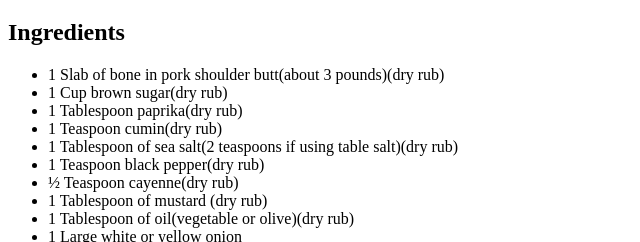
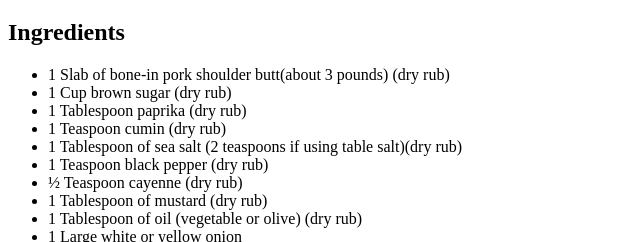
Before and after one commit to NSTokugawa/Odin-Recipes, a plain HTML site: page recipes/pulledpork-and-slaw.html in a window 1280 px wide. Shown: the part 813-1055 px from the top of the page, 0-640 px from the left. Drawn offline with Linux system fonts and the light colour scheme.

Commit message:
Fixed type-o, formatting

```diff
--- a/recipes/pulledpork-and-slaw.html
+++ b/recipes/pulledpork-and-slaw.html
@@ -15,15 +15,15 @@
   <h1>Pulled Pork</h1>
   <h2>Ingredients</h2>
     <ul>
-      <li>1 Slab of bone in pork shoulder butt(about 3 pounds)(dry rub)</li>
-      <li>1 Cup brown sugar(dry rub)</li>
-      <li>1 Tablespoon paprika(dry rub)</li>
-      <li>1 Teaspoon cumin(dry rub)</li>
-      <li>1 Tablespoon of sea salt(2 teaspoons if using table salt)(dry rub)</li>
-      <li>1 Teaspoon black pepper(dry rub)</li>
-      <li>½ Teaspoon cayenne(dry rub)</li>
+      <li>1 Slab of bone-in pork shoulder butt(about 3 pounds) (dry rub)</li>
+      <li>1 Cup brown sugar (dry rub)</li>
+      <li>1 Tablespoon paprika (dry rub)</li>
+      <li>1 Teaspoon cumin (dry rub)</li>
+      <li>1 Tablespoon of sea salt (2 teaspoons if using table salt)(dry rub)</li>
+      <li>1 Teaspoon black pepper (dry rub)</li>
+      <li>½ Teaspoon cayenne (dry rub)</li>
       <li>1 Tablespoon of mustard (dry rub)</li>
-      <li>1 Tablespoon of oil(vegetable or olive)(dry rub)</li>
+      <li>1 Tablespoon of oil (vegetable or olive) (dry rub)</li>
       <li>1 Large white or yellow onion</li>
       <li>1 Green bell pepper</li>
       <li>½ Cup of chicken stock, broth, or water</li>
```
